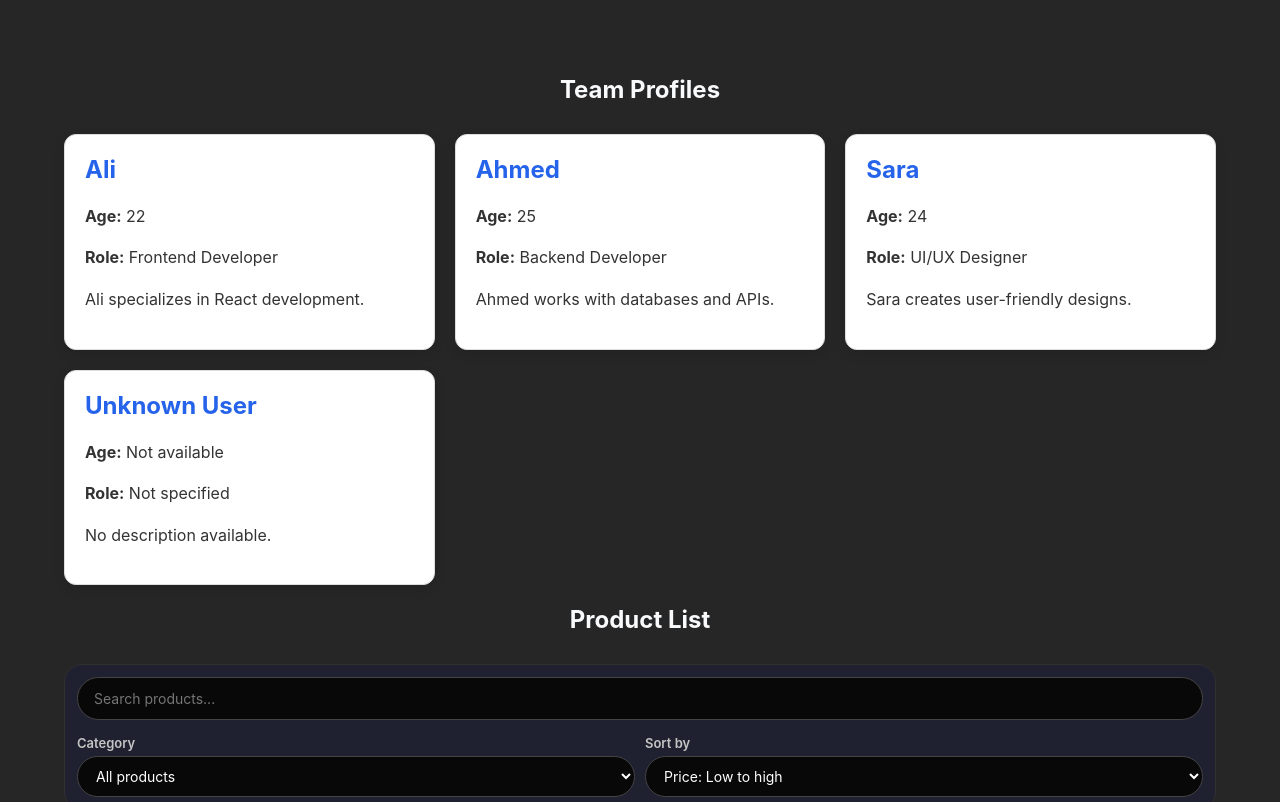
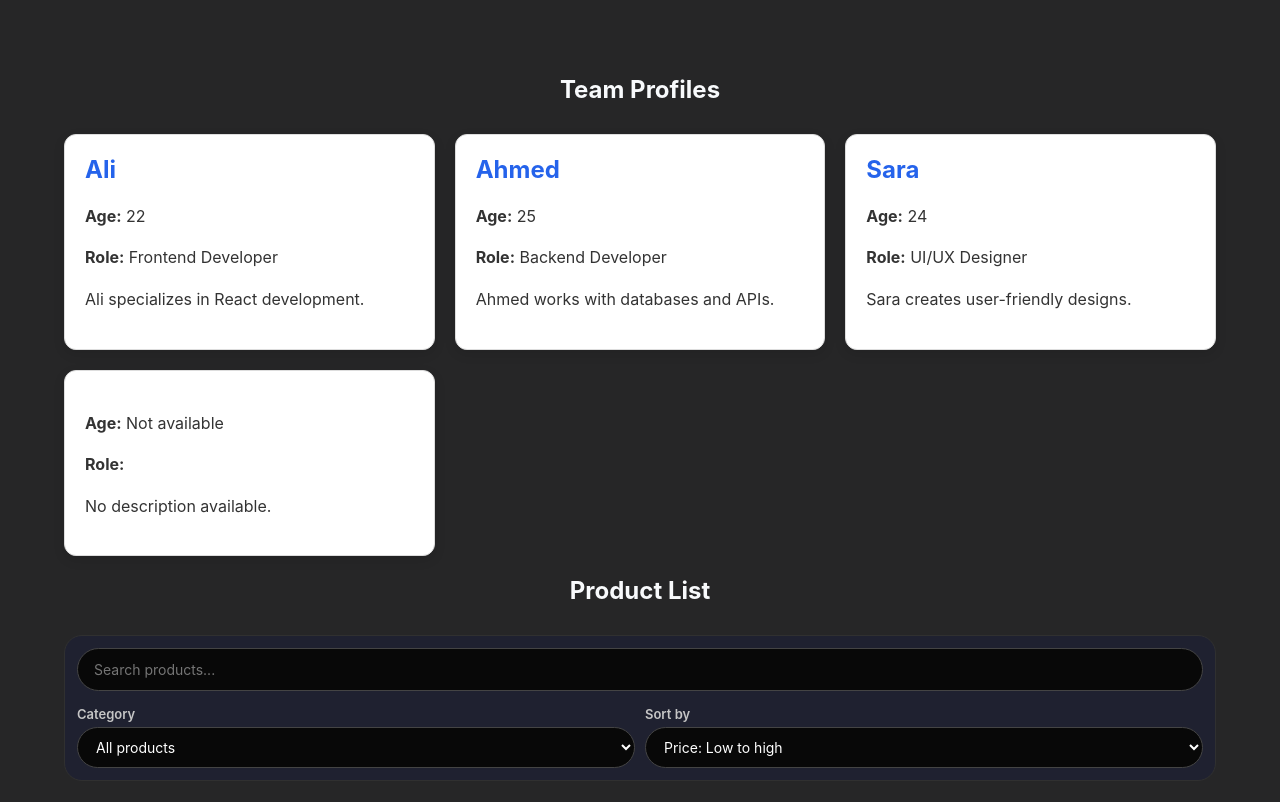
Before and after one commit to chharisali1304-pixel/ReactAPP, a React (Vite) app in the folder my-react-app/: page / in a window 1280 px wide. Shown: the top 802 px of the page. Built offline with nearby package versions, Linux system fonts and the light colour scheme.

Commit message:
Update default props in Card component to empty strings for name and role

```diff
--- a/my-react-app/src/components/card.jsx
+++ b/my-react-app/src/components/card.jsx
@@ -1,7 +1,7 @@
 function Card({
-  name = "Unknown User",
+  name = "",
   age,
-  role = "Not specified",
+  role = "",
   children
 }) {
   return (
```
